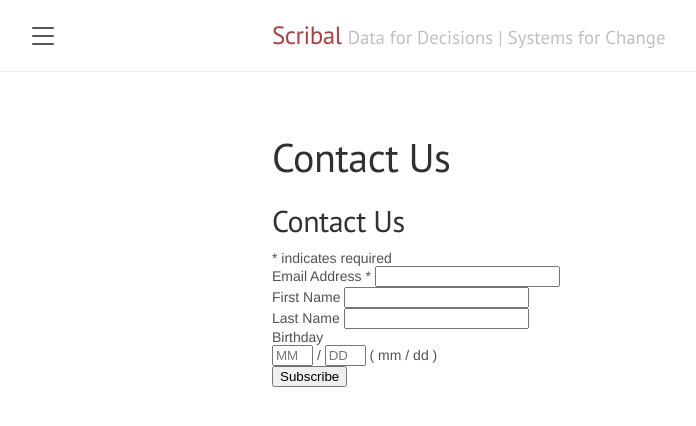
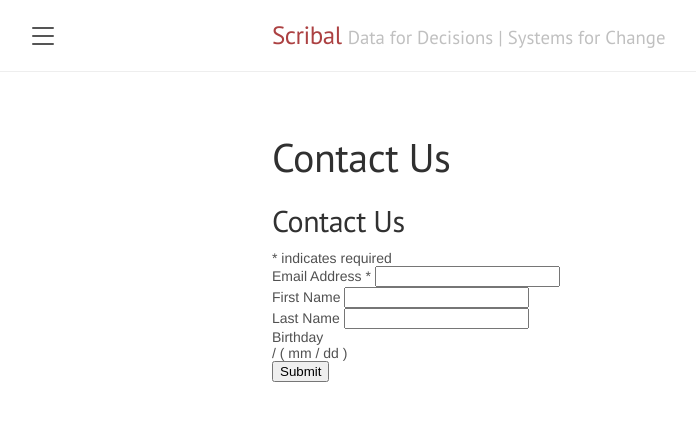
Before and after one commit to scribal-io/lanyon-jh-test, a Jekyll site: the page built from Contact1.md, in a window 1280 px wide. Shown: the top 426 px of the page, without its empty margins (8-704 px from the left). Built offline with Jekyll 4.4.1, drawn with Linux system fonts in a browser that asks for light colours; comment, search, counter and statistics services are not loaded.

Commit message:
hide fields

```diff
--- a/Contact1.md
+++ b/Contact1.md
@@ -2,7 +2,6 @@
 layout: page
 title: Contact Us
 ---
-
 
 <!-- Begin Mailchimp Signup Form -->
 <link href="//cdn-images.mailchimp.com/embedcode/classic-10_7.css" rel="stylesheet" type="text/css">
@@ -32,8 +31,8 @@ title: Contact Us
 <div class="mc-field-group size1of2">
 	<label for="mce-BIRTHDAY-month">Birthday </label>
 	<div class="datefield">
-		<span class="subfield monthfield"><input class="birthday " type="text" pattern="[0-9]*" value="" placeholder="MM" size="2" maxlength="2" name="BIRTHDAY[month]" id="mce-BIRTHDAY-month"></span> /
-		<span class="subfield dayfield"><input class="birthday " type="text" pattern="[0-9]*" value="" placeholder="DD" size="2" maxlength="2" name="BIRTHDAY[day]" id="mce-BIRTHDAY-day"></span>
+		<span class="subfield monthfield"><input class="birthday " type="hidden" pattern="[0-9]*" value="" placeholder="MM" size="2" maxlength="2" name="BIRTHDAY[month]" id="mce-BIRTHDAY-month"></span> /
+		<span class="subfield dayfield"><input class="birthday " type="hidden" pattern="[0-9]*" value="" placeholder="DD" size="2" maxlength="2" name="BIRTHDAY[day]" id="mce-BIRTHDAY-day"></span>
 		<span class="small-meta nowrap">( mm / dd )</span>
 	</div>
 </div>	<div id="mce-responses" class="clear">
@@ -41,7 +40,7 @@ title: Contact Us
 		<div class="response" id="mce-success-response" style="display:none"></div>
 	</div>    <!-- real people should not fill this in and expect good things - do not remove this or risk form bot signups-->
     <div style="position: absolute; left: -5000px;" aria-hidden="true"><input type="text" name="b_9ada337d28af6fac07c93cd08_191d05d47d" tabindex="-1" value=""></div>
-    <div class="clear"><input type="submit" value="Subscribe" name="subscribe" id="mc-embedded-subscribe" class="button"></div>
+    <div class="clear"><input type="submit" value="Submit" name="subscribe" id="mc-embedded-subscribe" class="button"></div>
     </div>
 </form>
 </div>
```
